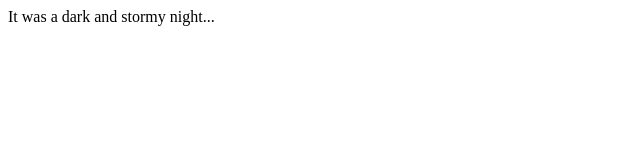
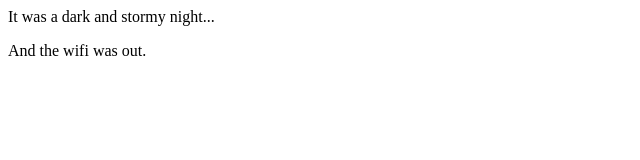
Before and after one commit to jimnabors/fireside-story, a plain HTML site: page index.html in a window 1280 px wide. Shown: the whole page, without its empty margins (0-640 px from the left). Drawn offline with Linux system fonts and the light colour scheme.

Commit message:
added second line to text

```diff
--- a/index.html
+++ b/index.html
@@ -1,5 +1,6 @@
 <html>
   <body>
     <p>It was a dark and stormy night...</p>
+    <p>And the wifi was out.</p>
   </body>
 </html>
```
